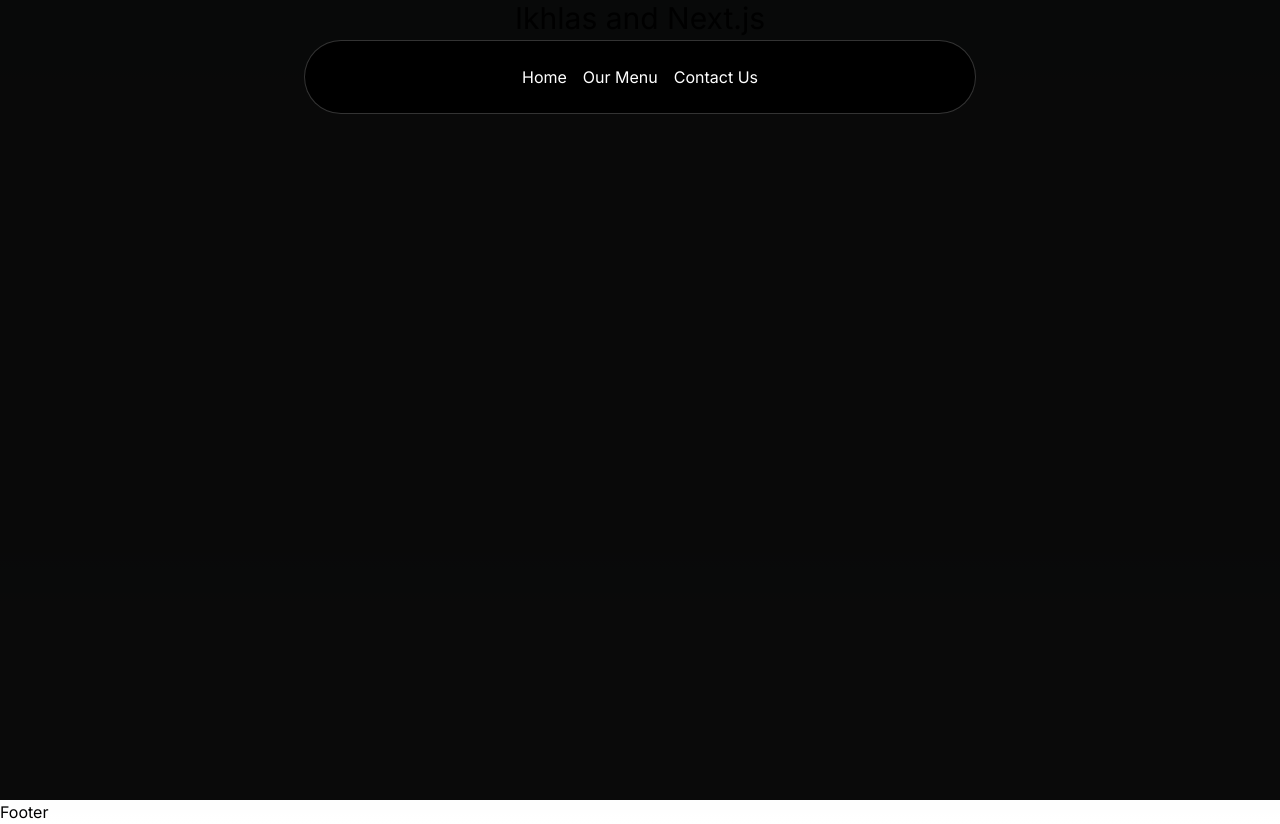
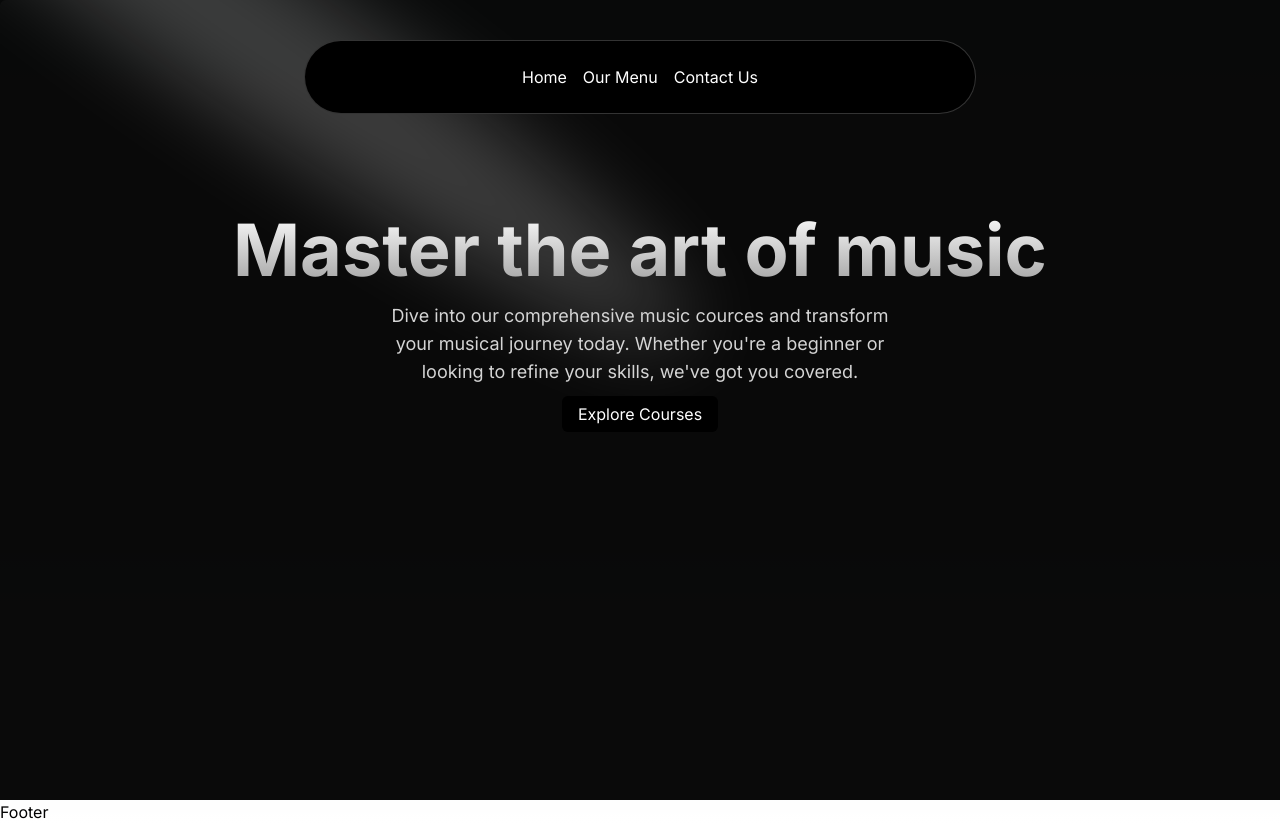
Before and after one commit to IkhlasGadagin/NextReact, a Next.js app: page / in a window 1280 px wide. Built offline with nearby package versions, Linux system fonts and the light colour scheme.

Commit message:
the nav with spotlight is completed

```diff
--- a/src/app/page.tsx
+++ b/src/app/page.tsx
@@ -1,8 +1,10 @@
+import HeroSection from "@/components/HeroSection";
 
 export default function Home() {
   return (
   <main className="min-h-screen bg-black/[0.96] antialiased bg-grid-white/[0.02]">
-   <h1 className="text-3xl text-center">Ikhlas and Next.js</h1>
+   {/* <h1 className="text-3xl text-center">Ikhlas and Next.js</h1> */}
+   <HeroSection />
   </main>
   )
 }
--- /dev/null
+++ b/src/components/HeroSection.tsx
@@ -0,0 +1,34 @@
+import Link from 'next/link'
+import React from 'react'
+import { Spotlight } from './ui/Spotlight'
+
+const HeroSection = () => {
+  return (
+    <div
+    className='h-auto md:h-[40rem] w-full rounded-md
+    flex flex-col items-center justify-center relative
+    overflow-hidden mx-auto py-10 md:py-0'
+    >
+         <Spotlight
+        className="-top-40 left-0 md:left-60 md:-top-20"
+        fill="white"
+         />
+        <div className='p-4 relative z-10 w-full text-center'>
+            <h1
+            className="mt-20 md:mt-0 text-4xl md:text-7xl font-bold bg-clip-text text-transparent bg-gradient-to-b from-neutral-50 to-neutral-400"
+            >Master the art of music</h1>
+            <p
+            className="mt-4 font-normal text-base md:text-lg text-neutral-300 max-w-lg mx-auto"
+            >Dive into our comprehensive music cources and transform your
+                musical journey today. Whether you're a beginner or looking
+                to refine your skills, we've got you covered.
+            </p>
+            <div className="mt-4">
+                <Link href="/courses" className="bg-black text-white px-4 py-2 rounded-md">Explore Courses</Link>
+            </div>
+        </div>
+    </div>
+  )
+}
+
+export default HeroSection
--- /dev/null
+++ b/src/components/ui/Spotlight.tsx
@@ -0,0 +1,56 @@
+import React from "react";
+import { cn } from "@/utils/cn";
+
+type SpotlightProps = {
+  className?: string;
+  fill?: string;
+};
+
+export const Spotlight = ({ className, fill }: SpotlightProps) => {
+  return (
+    <svg
+      className={cn(
+        "animate-spotlight pointer-events-none absolute z-[1]  h-[169%] w-[138%] lg:w-[84%] opacity-0",
+        className
+      )}
+      xmlns="http://www.w3.org/2000/svg"
+      viewBox="0 0 3787 2842"
+      fill="none"
+    >
+      <g filter="url(#filter)">
+        <ellipse
+          cx="1924.71"
+          cy="273.501"
+          rx="1924.71"
+          ry="273.501"
+          transform="matrix(-0.822377 -0.568943 -0.568943 0.822377 3631.88 2291.09)"
+          fill={fill || "white"}
+          fillOpacity="0.21"
+        ></ellipse>
+      </g>
+      <defs>
+        <filter
+          id="filter"
+          x="0.860352"
+          y="0.838989"
+          width="3785.16"
+          height="2840.26"
+          filterUnits="userSpaceOnUse"
+          colorInterpolationFilters="sRGB"
+        >
+          <feFlood floodOpacity="0" result="BackgroundImageFix"></feFlood>
+          <feBlend
+            mode="normal"
+            in="SourceGraphic"
+            in2="BackgroundImageFix"
+            result="shape"
+          ></feBlend>
+          <feGaussianBlur
+            stdDeviation="151"
+            result="effect1_foregroundBlur_1065_8"
+          ></feGaussianBlur>
+        </filter>
+      </defs>
+    </svg>
+  );
+};
--- a/tailwind.config.ts
+++ b/tailwind.config.ts
@@ -9,6 +9,21 @@
   darkMode: 'class',
   theme: {
     extend: {
+      animation: {
+        spotlight: "spotlight 2s ease .75s 1 forwards",
+      },
+      keyframes: {
+        spotlight: {
+          "0%": {
+            opacity: '0',
+            transform: "translate(-72%, -62%) scale(0.5)",
+          },
+          "100%": {
+            opacity: '1',
+            transform: "translate(-50%,-40%) scale(1)",
+          },
+        },
+      },
       backgroundImage: {
         'gradient-radial': 'radial-gradient(var(--tw-gradient-stops))',
         'gradient-conic':
```
